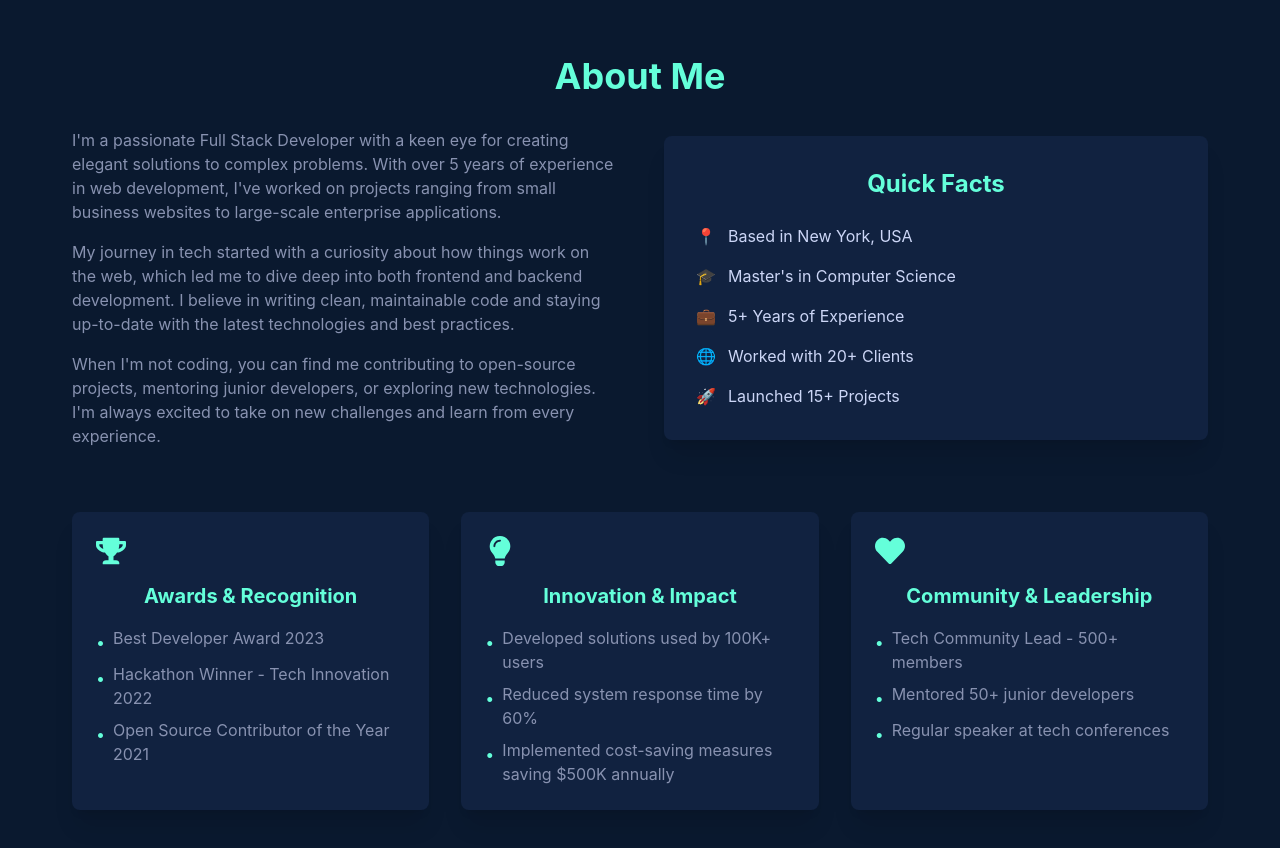
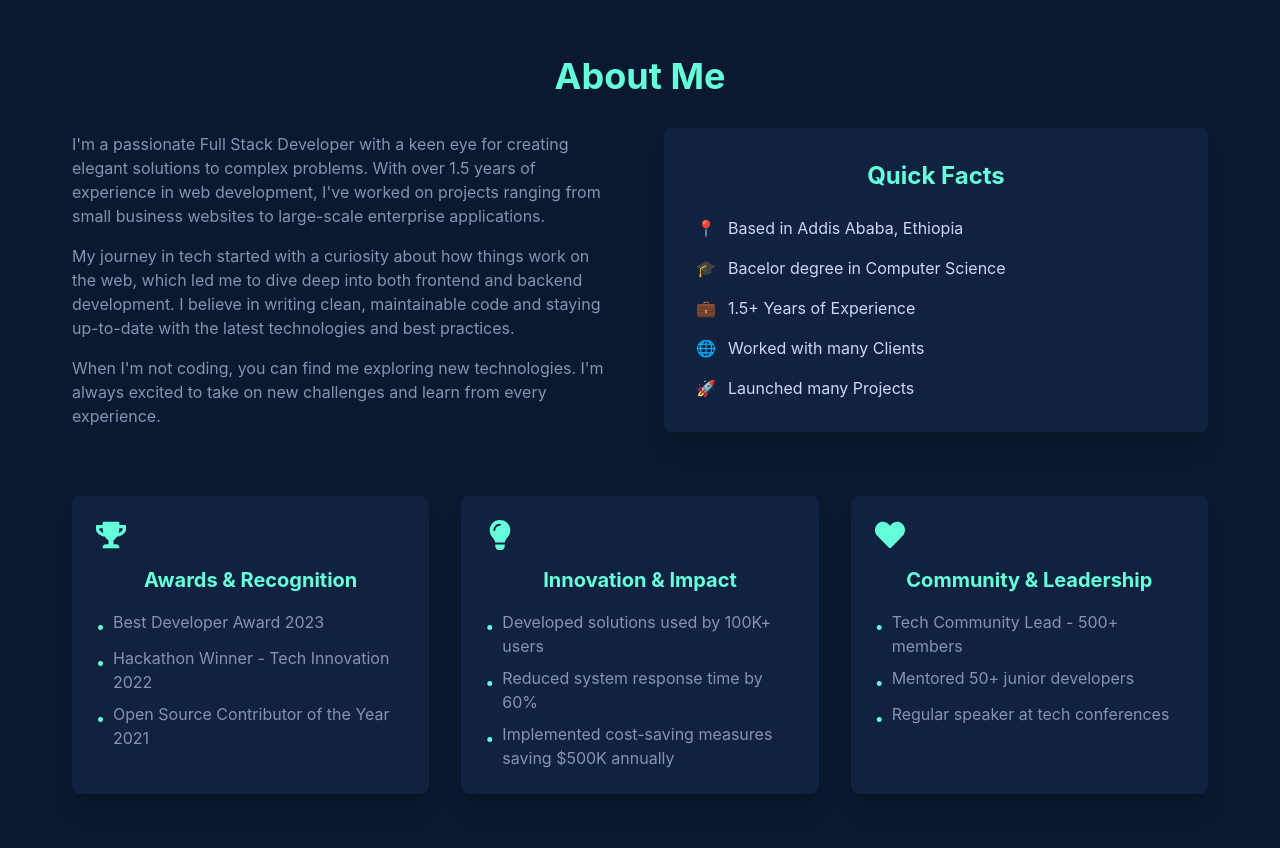
Before and after one commit to Tademillion/portfolio, a React (Create React App) app: page / in a window 1280 px wide. Shown: the part 1240-2088 px from the top of the page. Built offline with nearby package versions, Linux system fonts and the light colour scheme.

Commit message:
update about  sections

```diff
--- a/src/components/About.js
+++ b/src/components/About.js
@@ -30,8 +30,8 @@ const About = () => {
       items: [
         "Best Developer Award 2023",
         "Hackathon Winner - Tech Innovation 2022",
-        "Open Source Contributor of the Year 2021"
-      ]
+        "Open Source Contributor of the Year 2021",
+      ],
     },
     {
       icon: <FaLightbulb className="text-3xl" />,
@@ -39,8 +39,8 @@ const About = () => {
       items: [
         "Developed solutions used by 100K+ users",
         "Reduced system response time by 60%",
-        "Implemented cost-saving measures saving $500K annually"
-      ]
+        "Implemented cost-saving measures saving $500K annually",
+      ],
     },
     {
       icon: <FaHeart className="text-3xl" />,
@@ -48,9 +48,9 @@ const About = () => {
       items: [
         "Tech Community Lead - 500+ members",
         "Mentored 50+ junior developers",
-        "Regular speaker at tech conferences"
-      ]
-    }
+        "Regular speaker at tech conferences",
+      ],
+    },
   ];
 
   return (
@@ -73,18 +73,23 @@ const About = () => {
               className="text-left"
             >
               <p className="text-textSecondary mb-4">
-                I'm a passionate Full Stack Developer with a keen eye for creating elegant solutions to complex problems.
-                With over 5 years of experience in web development, I've worked on projects ranging from small business websites
-                to large-scale enterprise applications.
+                I'm a passionate Full Stack Developer with a keen eye for
+                creating elegant solutions to complex problems. With over 1.5
+                years of experience in web development, I've worked on projects
+                ranging from small business websites to large-scale enterprise
+                applications.
               </p>
               <p className="text-textSecondary mb-4">
-                My journey in tech started with a curiosity about how things work on the web, which led me to dive deep into
-                both frontend and backend development. I believe in writing clean, maintainable code and staying up-to-date
-                with the latest technologies and best practices.
+                My journey in tech started with a curiosity about how things
+                work on the web, which led me to dive deep into both frontend
+                and backend development. I believe in writing clean,
+                maintainable code and staying up-to-date with the latest
+                technologies and best practices.
               </p>
               <p className="text-textSecondary">
-                When I'm not coding, you can find me contributing to open-source projects, mentoring junior developers,
-                or exploring new technologies. I'm always excited to take on new challenges and learn from every experience.
+                When I'm not coding, you can find me exploring new technologies.
+                I'm always excited to take on new challenges and learn from
+                every experience.
               </p>
             </motion.div>
 
@@ -94,27 +99,29 @@ const About = () => {
               transition={{ duration: 0.5, delay: 0.4 }}
               className="bg-tertiary p-8 rounded-lg shadow-xl"
             >
-              <h3 className="text-2xl font-bold text-secondary mb-6">Quick Facts</h3>
+              <h3 className="text-2xl font-bold text-secondary mb-6">
+                Quick Facts
+              </h3>
               <ul className="space-y-4 text-left">
                 <li className="flex items-center gap-3">
                   <span className="text-secondary">📍</span>
-                  <span>Based in New York, USA</span>
+                  <span>Based in Addis Ababa, Ethiopia</span>
                 </li>
                 <li className="flex items-center gap-3">
                   <span className="text-secondary">🎓</span>
-                  <span>Master's in Computer Science</span>
+                  <span>Bacelor degree in Computer Science</span>
                 </li>
                 <li className="flex items-center gap-3">
                   <span className="text-secondary">💼</span>
-                  <span>5+ Years of Experience</span>
+                  <span>1.5+ Years of Experience</span>
                 </li>
                 <li className="flex items-center gap-3">
                   <span className="text-secondary">🌐</span>
-                  <span>Worked with 20+ Clients</span>
+                  <span>Worked with many Clients</span>
                 </li>
                 <li className="flex items-center gap-3">
                   <span className="text-secondary">🚀</span>
-                  <span>Launched 15+ Projects</span>
+                  <span>Launched many Projects</span>
                 </li>
               </ul>
             </motion.div>
@@ -129,15 +136,16 @@ const About = () => {
                 transition={{ duration: 0.5, delay: index * 0.1 }}
                 className="bg-tertiary p-6 rounded-lg shadow-xl"
               >
-                <div className="text-secondary mb-4">
-                  {achievement.icon}
-                </div>
+                <div className="text-secondary mb-4">{achievement.icon}</div>
                 <h3 className="text-xl font-bold text-secondary mb-4">
                   {achievement.title}
                 </h3>
                 <ul className="space-y-2 text-left">
                   {achievement.items.map((item, i) => (
-                    <li key={i} className="text-textSecondary flex items-start gap-2">
+                    <li
+                      key={i}
+                      className="text-textSecondary flex items-start gap-2"
+                    >
                       <span className="text-secondary mt-1">•</span>
                       {item}
                     </li>
```
